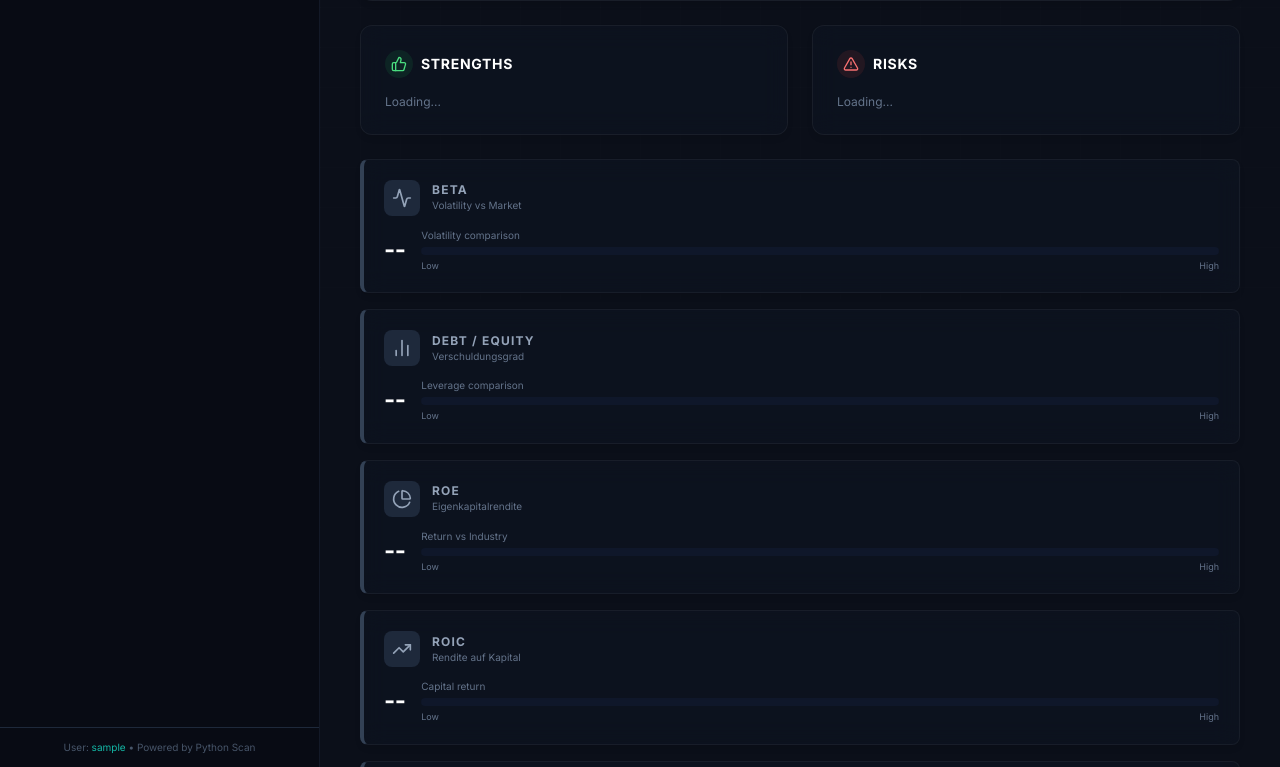
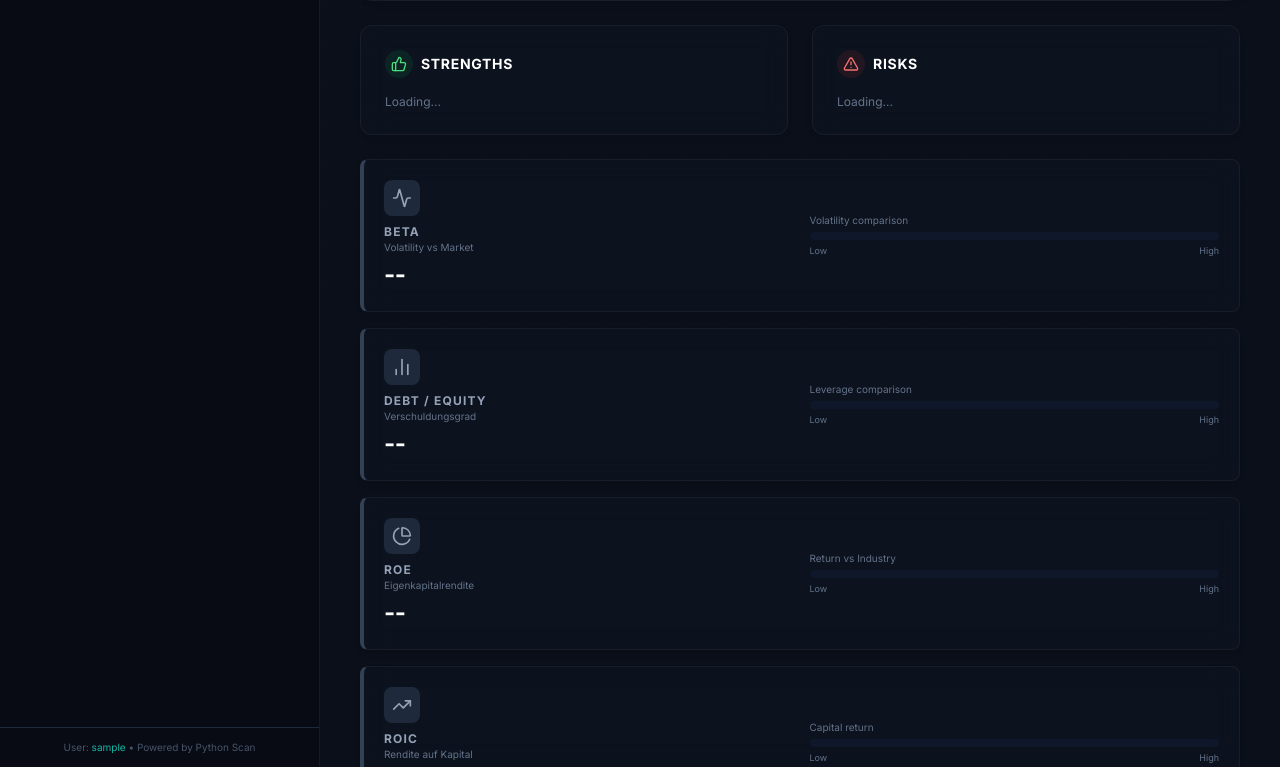
Before and after one commit to larsender1/valueradar, a Flask app: template templates/dashboard.html in a window 1280 px wide. Shown: the part 1833-2600 px from the top of the page. Run offline with Flask 3, Linux system fonts and the light colour scheme; the template is opened without the code that fills it: most values are stand-ins (such as "Sample title", 1, 10 or a date in 2020); some libraries are stand-ins or nearby versions.

Commit message:
Align extra KPIs to match Market Cap layout (value left, bar right)

```diff
--- /dev/null
+++ b/gqbm_breakout_list.csv
@@ -0,0 +1,3 @@
+Region,Symbol,Price,Score,RVol,RSI,Setup,Link
+EU,BBVA.MC,19.03,75,0.34,65.5,"Perfect Trend Order, Volatility Squeeze, RSI Power Zone (65.5), Near All-Time-High",https://finance.yahoo.com/quote/BBVA.MC
+ASIA,6920.T,32600.0,75,0.62,67.6,"Perfect Trend Order, Volatility Squeeze, RSI Power Zone (67.6), Near All-Time-High",https://finance.yahoo.com/quote/6920.T
--- a/templates/dashboard.html
+++ b/templates/dashboard.html
@@ -491,26 +491,24 @@
                     </div>
                 </section>
 
-                <!-- Extra Fundamentalkennzahlen -->
+                <!-- Extra Fundamentalkennzahlen – Layout wie Market Cap / Profit Margin (Wert links, Balken rechts) -->
                 <section class="grid grid-cols-1 gap-4 mt-4">
 
                     <!-- Beta -->
                     <div
-                        class="glass-card rounded-lg p-5 border-l-4 border-l-slate-700 hover:border-l-teal-500 transition group">
-                        <!-- Icon + Titel -->
-                        <div class="flex items-center gap-3 mb-3">
-                            <div class="p-2 bg-slate-800 rounded-lg text-slate-400 group-hover:text-white transition">
+                        class="glass-card rounded-lg p-5 border-l-4 border-l-slate-700 hover:border-l-teal-500 transition group flex flex-col md:flex-row md:items-center md:justify-between gap-4">
+                        <div class="md:w-1/2">
+                            <div class="flex items-center justify-between mb-2">
+                                <div
+                                    class="p-2 bg-slate-800 rounded-lg text-slate-400 group-hover:text-white transition">
                                     <i data-lucide="activity" class="w-5 h-5"></i>
                                 </div>
-                            <div>
+                            </div>
                             <div class="text-xs font-bold text-slate-400 uppercase tracking-widest">Beta</div>
-                                <div class="text-[10px] text-slate-500">Volatility vs Market</div>
-                            </div>
-                        </div>
-                        <!-- Wert + Balken -->
-                        <div class="flex items-center justify-between gap-4">
+                            <div class="text-[10px] text-slate-500 mb-1">Volatility vs Market</div>
                             <div id="kpi-beta" class="text-2xl font-bold text-white tracking-tight">--</div>
-                            <div class="flex-1">
+                        </div>
+                        <div class="md:w-1/2">
                             <div class="text-[10px] text-slate-500 mb-1">Volatility comparison</div>
                             <div class="w-full bg-slate-900 h-2 rounded-full overflow-hidden">
                                 <div id="bar-beta" class="bg-teal-500 h-full w-0 transition-all duration-700"></div>
@@ -520,24 +518,22 @@
                             </div>
                         </div>
                     </div>
-                    </div>
 
                     <!-- Debt / Equity -->
                     <div
-                        class="glass-card rounded-lg p-5 border-l-4 border-l-slate-700 hover:border-l-teal-500 transition group">
-                        <div class="flex items-center gap-3 mb-3">
-                            <div class="p-2 bg-slate-800 rounded-lg text-slate-400 group-hover:text-white transition">
+                        class="glass-card rounded-lg p-5 border-l-4 border-l-slate-700 hover:border-l-teal-500 transition group flex flex-col md:flex-row md:items-center md:justify-between gap-4">
+                        <div class="md:w-1/2">
+                            <div class="flex items-center justify-between mb-2">
+                                <div
+                                    class="p-2 bg-slate-800 rounded-lg text-slate-400 group-hover:text-white transition">
                                     <i data-lucide="bar-chart-2" class="w-5 h-5"></i>
                                 </div>
-                            <div>
-                                <div class="text-xs font-bold text-slate-400 uppercase tracking-widest">Debt / Equity
-                                </div>
-                                <div class="text-[10px] text-slate-500">Verschuldungsgrad</div>
-                            </div>
-                        </div>
-                        <div class="flex items-center justify-between gap-4">
+                            </div>
+                            <div class="text-xs font-bold text-slate-400 uppercase tracking-widest">Debt / Equity</div>
+                            <div class="text-[10px] text-slate-500 mb-1">Verschuldungsgrad</div>
                             <div id="kpi-de" class="text-2xl font-bold text-white tracking-tight">--</div>
-                            <div class="flex-1">
+                        </div>
+                        <div class="md:w-1/2">
                             <div class="text-[10px] text-slate-500 mb-1">Leverage comparison</div>
                             <div class="w-full bg-slate-900 h-2 rounded-full overflow-hidden">
                                 <div id="bar-de" class="bg-yellow-400 h-full w-0 transition-all duration-700"></div>
@@ -547,23 +543,22 @@
                             </div>
                         </div>
                     </div>
-                    </div>
 
                     <!-- ROE -->
                     <div
-                        class="glass-card rounded-lg p-5 border-l-4 border-l-slate-700 hover:border-l-teal-500 transition group">
-                        <div class="flex items-center gap-3 mb-3">
-                            <div class="p-2 bg-slate-800 rounded-lg text-slate-400 group-hover:text-white transition">
+                        class="glass-card rounded-lg p-5 border-l-4 border-l-slate-700 hover:border-l-teal-500 transition group flex flex-col md:flex-row md:items-center md:justify-between gap-4">
+                        <div class="md:w-1/2">
+                            <div class="flex items-center justify-between mb-2">
+                                <div
+                                    class="p-2 bg-slate-800 rounded-lg text-slate-400 group-hover:text-white transition">
                                     <i data-lucide="pie-chart" class="w-5 h-5"></i>
                                 </div>
-                            <div>
+                            </div>
                             <div class="text-xs font-bold text-slate-400 uppercase tracking-widest">ROE</div>
-                                <div class="text-[10px] text-slate-500">Eigenkapitalrendite</div>
-                            </div>
-                        </div>
-                        <div class="flex items-center justify-between gap-4">
+                            <div class="text-[10px] text-slate-500 mb-1">Eigenkapitalrendite</div>
                             <div id="kpi-roe" class="text-2xl font-bold text-white tracking-tight">--</div>
-                            <div class="flex-1">
+                        </div>
+                        <div class="md:w-1/2">
                             <div class="text-[10px] text-slate-500 mb-1">Return vs Industry</div>
                             <div class="w-full bg-slate-900 h-2 rounded-full overflow-hidden">
                                 <div id="bar-roe" class="bg-green-500 h-full w-0 transition-all duration-700"></div>
@@ -573,78 +568,72 @@
                             </div>
                         </div>
                     </div>
-                    </div>
 
                     <!-- ROIC -->
                     <div
-                        class="glass-card rounded-lg p-5 border-l-4 border-l-slate-700 hover:border-l-teal-500 transition group">
-                        <div class="flex items-center gap-3 mb-3">
-                            <div class="p-2 bg-slate-800 rounded-lg text-slate-400 group-hover:text-white transition">
+                        class="glass-card rounded-lg p-5 border-l-4 border-l-slate-700 hover:border-l-teal-500 transition group flex flex-col md:flex-row md:items-center md:justify-between gap-4">
+                        <div class="md:w-1/2">
+                            <div class="flex items-center justify-between mb-2">
+                                <div
+                                    class="p-2 bg-slate-800 rounded-lg text-slate-400 group-hover:text-white transition">
                                     <i data-lucide="trending-up" class="w-5 h-5"></i>
                                 </div>
-                            <div>
+                            </div>
                             <div class="text-xs font-bold text-slate-400 uppercase tracking-widest">ROIC</div>
-                                <div class="text-[10px] text-slate-500">Rendite auf Kapital</div>
-                            </div>
-                        </div>
-                        <div class="flex items-center justify-between gap-4">
+                            <div class="text-[10px] text-slate-500 mb-1">Rendite auf Kapital</div>
                             <div id="kpi-roic" class="text-2xl font-bold text-white tracking-tight">--</div>
-                            <div class="flex-1">
+                        </div>
+                        <div class="md:w-1/2">
                             <div class="text-[10px] text-slate-500 mb-1">Capital return</div>
                             <div class="w-full bg-slate-900 h-2 rounded-full overflow-hidden">
-                                    <div id="bar-roic" class="bg-green-400 h-full w-0 transition-all duration-700">
-                                    </div>
+                                <div id="bar-roic" class="bg-green-400 h-full w-0 transition-all duration-700"></div>
                             </div>
                             <div class="flex justify-between text-[9px] text-slate-500 mt-1">
                                 <span>Low</span><span>High</span>
                             </div>
                         </div>
                     </div>
-                    </div>
 
                     <!-- EV / EBITDA -->
                     <div
-                        class="glass-card rounded-lg p-5 border-l-4 border-l-slate-700 hover:border-l-teal-500 transition group">
-                        <div class="flex items-center gap-3 mb-3">
-                            <div class="p-2 bg-slate-800 rounded-lg text-slate-400 group-hover:text-white transition">
+                        class="glass-card rounded-lg p-5 border-l-4 border-l-slate-700 hover:border-l-teal-500 transition group flex flex-col md:flex-row md:items-center md:justify-between gap-4">
+                        <div class="md:w-1/2">
+                            <div class="flex items-center justify-between mb-2">
+                                <div
+                                    class="p-2 bg-slate-800 rounded-lg text-slate-400 group-hover:text-white transition">
                                     <i data-lucide="bar-chart-2" class="w-5 h-5"></i>
                                 </div>
-                            <div>
-                                <div class="text-xs font-bold text-slate-400 uppercase tracking-widest">EV / EBITDA
-                                </div>
-                                <div class="text-[10px] text-slate-500">Industry valuation</div>
-                            </div>
-                        </div>
-                        <div class="flex items-center justify-between gap-4">
+                            </div>
+                            <div class="text-xs font-bold text-slate-400 uppercase tracking-widest">EV / EBITDA</div>
+                            <div class="text-[10px] text-slate-500 mb-1">Industry valuation</div>
                             <div id="kpi-ev-ebitda" class="text-2xl font-bold text-white tracking-tight">--</div>
-                            <div class="flex-1">
+                        </div>
+                        <div class="md:w-1/2">
                             <div class="text-[10px] text-slate-500 mb-1">Cheap → Expensive</div>
                             <div class="w-full bg-slate-900 h-2 rounded-full overflow-hidden">
-                                    <div id="bar-ev-ebitda" class="bg-red-400 h-full w-0 transition-all duration-700">
-                                    </div>
+                                <div id="bar-ev-ebitda" class="bg-red-400 h-full w-0 transition-all duration-700"></div>
                             </div>
                             <div class="flex justify-between text-[9px] text-slate-500 mt-1">
                                 <span>Cheap</span><span>Expensive</span>
                             </div>
                         </div>
                     </div>
-                    </div>
 
                     <!-- EV / Sales -->
                     <div
-                        class="glass-card rounded-lg p-5 border-l-4 border-l-slate-700 hover:border-l-teal-500 transition group">
-                        <div class="flex items-center gap-3 mb-3">
-                            <div class="p-2 bg-slate-800 rounded-lg text-slate-400 group-hover:text-white transition">
+                        class="glass-card rounded-lg p-5 border-l-4 border-l-slate-700 hover:border-l-teal-500 transition group flex flex-col md:flex-row md:items-center md:justify-between gap-4">
+                        <div class="md:w-1/2">
+                            <div class="flex items-center justify-between mb-2">
+                                <div
+                                    class="p-2 bg-slate-800 rounded-lg text-slate-400 group-hover:text-white transition">
                                     <i data-lucide="bar-chart" class="w-5 h-5"></i>
                                 </div>
-                            <div>
+                            </div>
                             <div class="text-xs font-bold text-slate-400 uppercase tracking-widest">EV / Sales</div>
-                                <div class="text-[10px] text-slate-500">Revenue valuation</div>
-                            </div>
-                        </div>
-                        <div class="flex items-center justify-between gap-4">
+                            <div class="text-[10px] text-slate-500 mb-1">Revenue valuation</div>
                             <div id="kpi-ev-sales" class="text-2xl font-bold text-white tracking-tight">--</div>
-                            <div class="flex-1">
+                        </div>
+                        <div class="md:w-1/2">
                             <div class="text-[10px] text-slate-500 mb-1">Low → High</div>
                             <div class="w-full bg-slate-900 h-2 rounded-full overflow-hidden">
                                 <div id="bar-ev-sales" class="bg-purple-400 h-full w-0 transition-all duration-700">
@@ -652,108 +641,97 @@
                             </div>
                         </div>
                     </div>
-                    </div>
 
                     <!-- Current Ratio -->
                     <div
-                        class="glass-card rounded-lg p-5 border-l-4 border-l-slate-700 hover:border-l-teal-500 transition group">
-                        <div class="flex items-center gap-3 mb-3">
-                            <div class="p-2 bg-slate-800 rounded-lg text-slate-400 group-hover:text-white transition">
+                        class="glass-card rounded-lg p-5 border-l-4 border-l-slate-700 hover:border-l-teal-500 transition group flex flex-col md:flex-row md:items-center md:justify-between gap-4">
+                        <div class="md:w-1/2">
+                            <div class="flex items-center justify-between mb-2">
+                                <div
+                                    class="p-2 bg-slate-800 rounded-lg text-slate-400 group-hover:text-white transition">
                                     <i data-lucide="shield" class="w-5 h-5"></i>
                                 </div>
-                            <div>
-                                <div class="text-xs font-bold text-slate-400 uppercase tracking-widest">Current Ratio
-                                </div>
-                                <div class="text-[10px] text-slate-500">Liquidität</div>
-                            </div>
-                        </div>
-                        <div class="flex items-center justify-between gap-4">
+                            </div>
+                            <div class="text-xs font-bold text-slate-400 uppercase tracking-widest">Current Ratio</div>
+                            <div class="text-[10px] text-slate-500 mb-1">Liquidität</div>
                             <div id="kpi-current" class="text-2xl font-bold text-white tracking-tight">--</div>
-                            <div class="flex-1">
+                        </div>
+                        <div class="md:w-1/2">
                             <div class="text-[10px] text-slate-500 mb-1">Liquidity strength</div>
                             <div class="w-full bg-slate-900 h-2 rounded-full overflow-hidden">
-                                    <div id="bar-current" class="bg-blue-400 h-full w-0 transition-all duration-700">
-                                    </div>
-                                </div>
+                                <div id="bar-current" class="bg-blue-400 h-full w-0 transition-all duration-700"></div>
                             </div>
                         </div>
                     </div>
 
                     <!-- Quick Ratio -->
                     <div
-                        class="glass-card rounded-lg p-5 border-l-4 border-l-slate-700 hover:border-l-teal-500 transition group">
-                        <div class="flex items-center gap-3 mb-3">
-                            <div class="p-2 bg-slate-800 rounded-lg text-slate-400 group-hover:text-white transition">
+                        class="glass-card rounded-lg p-5 border-l-4 border-l-slate-700 hover:border-l-teal-500 transition group flex flex-col md:flex-row md:items-center md:justify-between gap-4">
+                        <div class="md:w-1/2">
+                            <div class="flex items-center justify-between mb-2">
+                                <div
+                                    class="p-2 bg-slate-800 rounded-lg text-slate-400 group-hover:text-white transition">
                                     <i data-lucide="zap" class="w-5 h-5"></i>
                                 </div>
-                            <div>
-                                <div class="text-xs font-bold text-slate-400 uppercase tracking-widest">Quick Ratio
-                                </div>
-                                <div class="text-[10px] text-slate-500">Strenge Liquidität</div>
-                            </div>
-                        </div>
-                        <div class="flex items-center justify-between gap-4">
+                            </div>
+                            <div class="text-xs font-bold text-slate-400 uppercase tracking-widest">Quick Ratio</div>
+                            <div class="text-[10px] text-slate-500 mb-1">Strenge Liquidität</div>
                             <div id="kpi-quick" class="text-2xl font-bold text-white tracking-tight">--</div>
-                            <div class="flex-1">
+                        </div>
+                        <div class="md:w-1/2">
                             <div class="text-[10px] text-slate-500 mb-1">Immediate liquidity</div>
                             <div class="w-full bg-slate-900 h-2 rounded-full overflow-hidden">
-                                    <div id="bar-quick" class="bg-blue-300 h-full w-0 transition-all duration-700">
-                                    </div>
-                                </div>
+                                <div id="bar-quick" class="bg-blue-300 h-full w-0 transition-all duration-700"></div>
                             </div>
                         </div>
                     </div>
 
                     <!-- Free Cash Flow -->
                     <div
-                        class="glass-card rounded-lg p-5 border-l-4 border-l-slate-700 hover:border-l-teal-500 transition group">
-                        <div class="flex items-center gap-3 mb-3">
-                            <div class="p-2 bg-slate-800 rounded-lg text-slate-400 group-hover:text-white transition">
+                        class="glass-card rounded-lg p-5 border-l-4 border-l-slate-700 hover:border-l-teal-500 transition group flex flex-col md:flex-row md:items-center md:justify-between gap-4">
+                        <div class="md:w-1/2">
+                            <div class="flex items-center justify-between mb-2">
+                                <div
+                                    class="p-2 bg-slate-800 rounded-lg text-slate-400 group-hover:text-white transition">
                                     <i data-lucide="dollar-sign" class="w-5 h-5"></i>
                                 </div>
-                            <div>
-                                <div class="text-xs font-bold text-slate-400 uppercase tracking-widest">Free Cash Flow
-                                </div>
-                                <div class="text-[10px] text-slate-500">Nach Investitionen</div>
-                            </div>
-                        </div>
-                        <div class="flex items-center justify-between gap-4">
+                            </div>
+                            <div class="text-xs font-bold text-slate-400 uppercase tracking-widest">Free Cash Flow</div>
+                            <div class="text-[10px] text-slate-500 mb-1">Nach Investitionen</div>
                             <div id="kpi-fcf" class="text-2xl font-bold text-white tracking-tight">--</div>
-                            <div class="flex-1">
+                        </div>
+                        <div class="md:w-1/2">
                             <div class="text-[10px] text-slate-500 mb-1">Cash strength</div>
                             <div class="w-full bg-slate-900 h-2 rounded-full overflow-hidden">
                                 <div id="bar-fcf" class="bg-teal-300 h-full w-0 transition-all duration-700"></div>
                             </div>
                         </div>
                     </div>
-                    </div>
 
                     <!-- Payout Ratio -->
                     <div
-                        class="glass-card rounded-lg p-5 border-l-4 border-l-slate-700 hover:border-l-teal-500 transition group">
-                        <div class="flex items-center gap-3 mb-3">
-                            <div class="p-2 bg-slate-800 rounded-lg text-slate-400 group-hover:text-white transition">
+                        class="glass-card rounded-lg p-5 border-l-4 border-l-slate-700 hover:border-l-teal-500 transition group flex flex-col md:flex-row md:items-center md:justify-between gap-4">
+                        <div class="md:w-1/2">
+                            <div class="flex items-center justify-between mb-2">
+                                <div
+                                    class="p-2 bg-slate-800 rounded-lg text-slate-400 group-hover:text-white transition">
                                     <i data-lucide="percent" class="w-5 h-5"></i>
                                 </div>
-                            <div>
-                                <div class="text-xs font-bold text-slate-400 uppercase tracking-widest">Payout Ratio
-                                </div>
-                                <div class="text-[10px] text-slate-500">Dividendenausschüttung</div>
-                            </div>
-                        </div>
-                        <div class="flex items-center justify-between gap-4">
+                            </div>
+                            <div class="text-xs font-bold text-slate-400 uppercase tracking-widest">Payout Ratio</div>
+                            <div class="text-[10px] text-slate-500 mb-1">Dividendenausschüttung</div>
                             <div id="kpi-payout" class="text-2xl font-bold text-white tracking-tight">--</div>
-                            <div class="flex-1">
+                        </div>
+                        <div class="md:w-1/2">
                             <div class="text-[10px] text-slate-500 mb-1">Distribution level</div>
                             <div class="w-full bg-slate-900 h-2 rounded-full overflow-hidden">
-                                    <div id="bar-payout" class="bg-red-300 h-full w-0 transition-all duration-700">
-                                    </div>
-                                </div>
+                                <div id="bar-payout" class="bg-red-300 h-full w-0 transition-all duration-700"></div>
                             </div>
                         </div>
                     </div>
 
                 </section>
+
 
 
                 <div class="text-center text-[10px] text-slate-600 pb-4">
```
Lines whose indentation alone changed are shown as unchanged.
